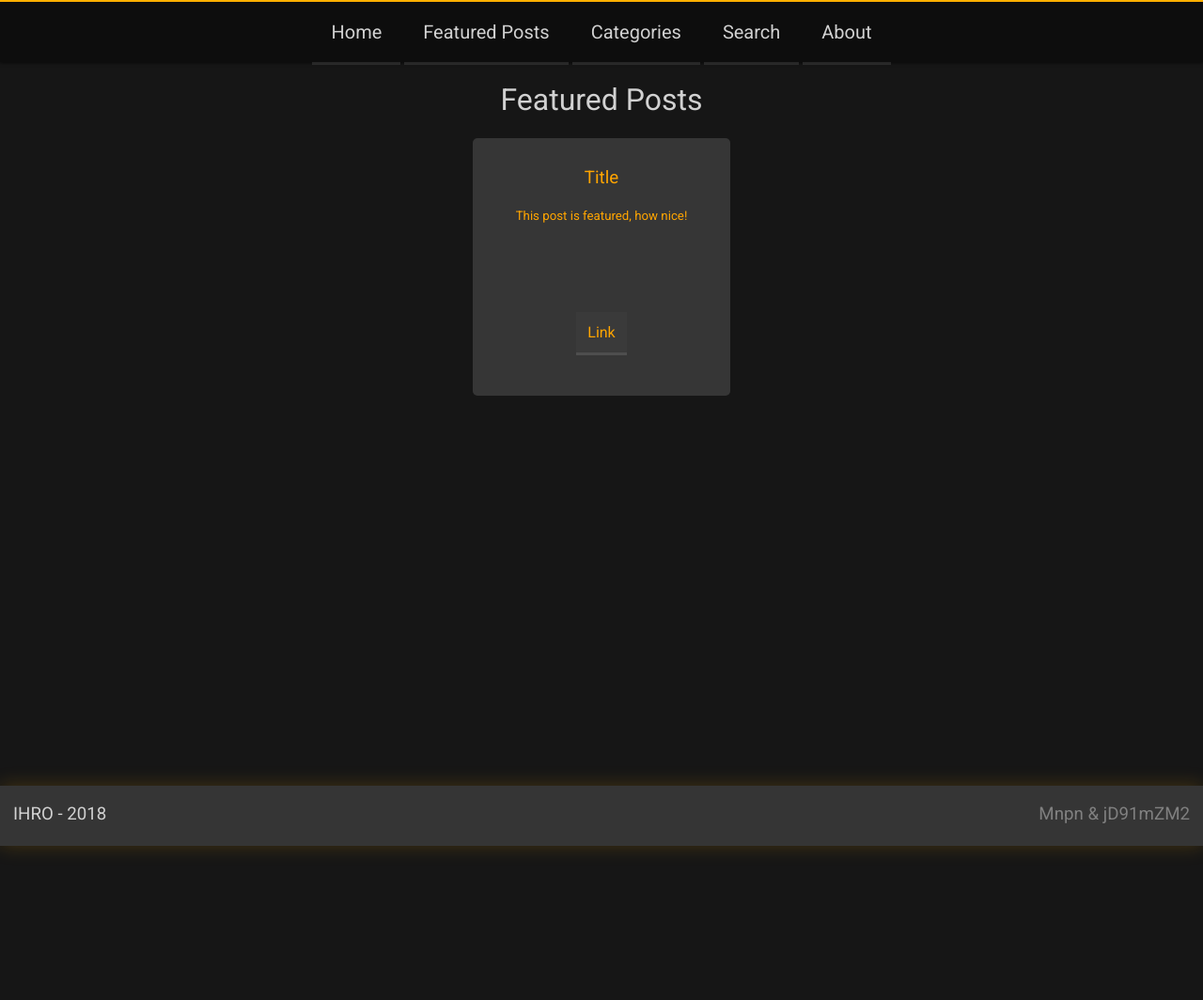
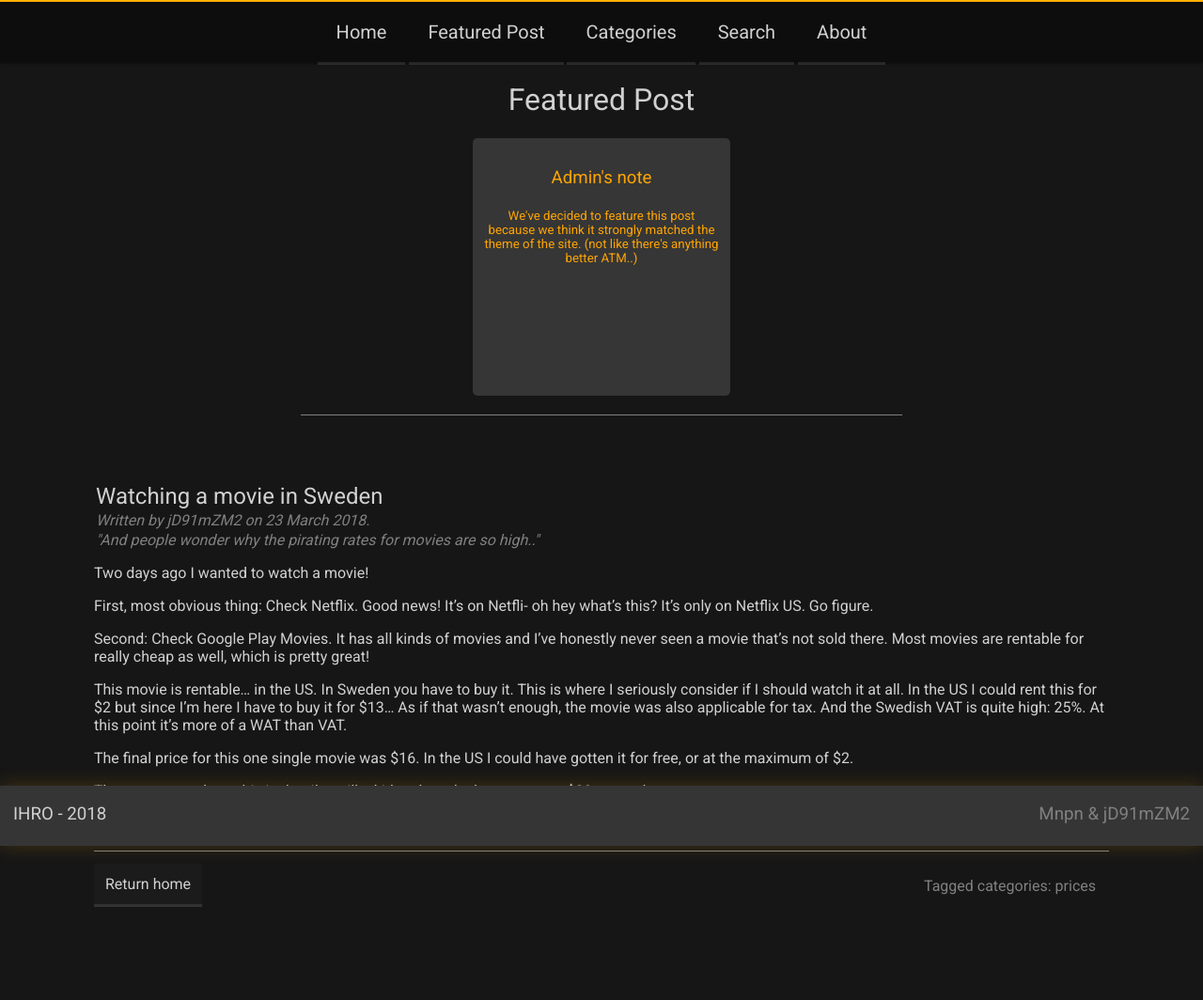
Before and after one commit to jaka2015/I-Hate-Restrictions-Online, a Jekyll site: the page built from featured.html, in a window 1280 px wide. Shown: the whole page at 94% size. Built offline with Jekyll 4.4.1, drawn with Linux system fonts in a browser that asks for light colours.

Commit message:
Featured posts

```diff
--- a/_config.yml
+++ b/_config.yml
@@ -16,6 +16,8 @@
 title: I Hate Restrictions Online
 shorttitle: IHRO
 email: mnpn03@gmail.com
+featured: Watching a movie in Sweden
+featuredreason: because we think it strongly matched the theme of the site. (not like there's anything better ATM..)
 description: >- # this means to ignore newlines until "baseurl:"
   I hate restrictions online. We hate restrictions online.
   I Hate Restrictions Online is a blog ranting about various online restrictions and stupid ideas,
--- a/_layouts/default.html
+++ b/_layouts/default.html
@@ -28,7 +28,7 @@
 				<a class="material-icons mobile" href="#" id="menu_toggle">menu</a>
 				<div id="desktop" class="hidden">
 					<a href="/">Home</a>
-					<a href="/featured">Featured Posts</a>
+					<a href="/featured">Featured Post</a>
 					<a href="/categories">Categories</a>
 					<a href="#">Search</a>
 					<a href="/about">About</a>
--- a/featured.html
+++ b/featured.html
@@ -1,13 +1,36 @@
 ---
 layout: default
 ---
-<h1>Featured Posts</h1>
-<div class="block" style="background-color: #363636;">
-	<h3>Title</h3>
+<h1>Featured Post</h1>
+{% if site.featured %}
+{% for post in site.posts %}
+	{% if post.title == site.featured %}
+<div class="block" style="background-color: #363636">
+	<h3>Admin's note</h3>
 	<h5>
-		This post is featured, how nice!
+		We've decided to feature this post {{ site.featuredreason }}
 	</h5>
-	<div class="navigation">
-		<a href="">Link</a>
-	</div>
 </div>
+
+<hr style="width: 50%" />
+
+<div class="post">
+	<h2>{{ post.title }}</h2>
+	<h4 class="grey"><i>Written by {{ post.author }} on {{ post.date | date: "%-d %B %Y"}}.</i></h2>
+	{% if post.description %}
+		<h4 class="grey"><i>"{{ post.description }}"</i></h4>
+	{% endif %}
+	{{ post.content }}
+	<hr />
+		<div class="navigation">
+			<a href="/">Return home</a>
+			<h4 class="footerright">
+				Tagged categories: {{ post.categories | array_to_sentence_string }}
+			</h4>
+		</div>
+</div>
+	{% endif %}
+{% endfor %}
+{% else %}
+	<h2>There is no featured post.</h2>
+{% endif %}
--- a/index.html
+++ b/index.html
@@ -20,7 +20,7 @@ layout: default
 	</div>
 	<div class="block" style="background-color: #363636;">
 		{% for post in site.posts %}
-			{% if post.title == "Watching a movie in Sweden" %}
+			{% if post.title == site.featured %}
 				<h3>Featured Post</h3>
 				<h5>
 					<i>{{ post.title | truncate: 50 }}</i>:<br />
```
